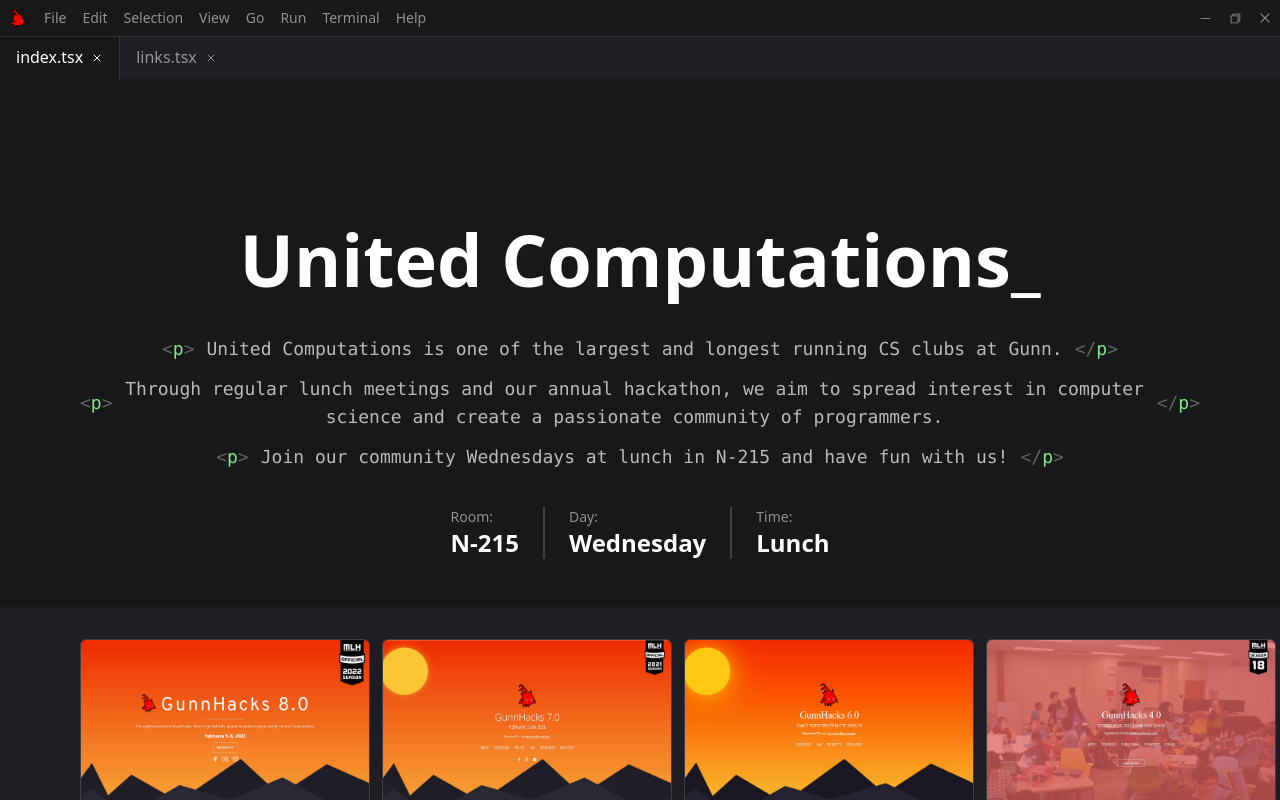
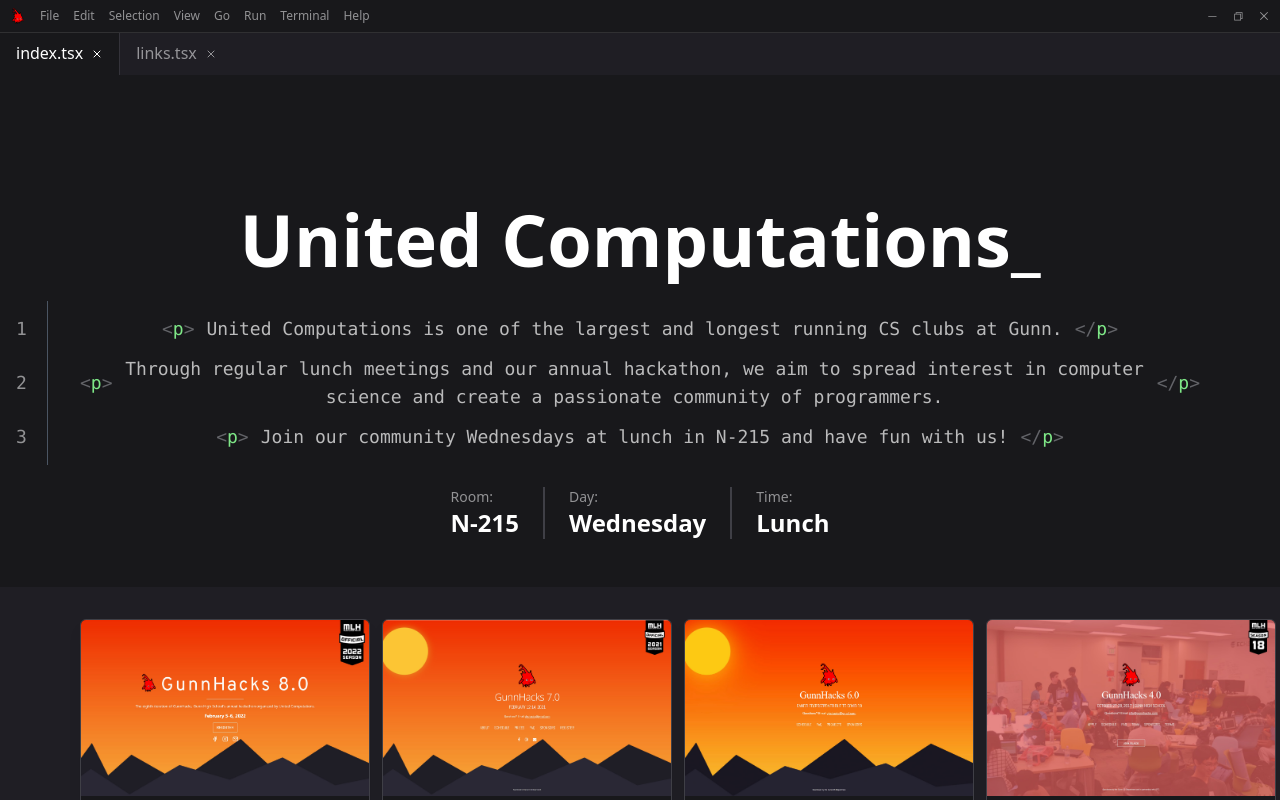
Before and after one commit to united-computations/united-computations.github.io, a Next.js app: page / in a window 1280 px wide. Shown: the top 800 px of the page. Built offline with nearby package versions, Linux system fonts and the light colour scheme.

Commit message:
Make header smaller, add hacky line numbers

```diff
--- a/components/Header.tsx
+++ b/components/Header.tsx
@@ -4,21 +4,21 @@
 // The code-editor-inspired header section on the home page.
 export default function Header() {
     return (
-        <section className="container pt-36">
+        <section className="container relative pt-32">
             <h1 className="text-5xl md:text-6xl lg:text-7xl font-bold text-center mb-10">
                 United Computations
                 <span className="animate-blink">_</span>
             </h1>
 
             <div className="flex flex-col gap-3 mb-9 mx-auto">
-                <CodeText>
+                <CodeText index={1}>
                     United Computations is one of the largest and longest running CS clubs at Gunn.
                 </CodeText>
-                <CodeText>
+                <CodeText index={2}>
                     Through regular lunch meetings and our annual hackathon, we aim to spread interest in computer science and create a
                     passionate community of programmers.
                 </CodeText>
-                <CodeText>
+                <CodeText index={3}>
                     Join our community Wednesdays at lunch in N-215 and have fun with us!
                 </CodeText>
             </div>
@@ -41,9 +41,10 @@
     )
 }
 
-function CodeText(props: {children: ReactNode}) {
+function CodeText(props: {index: number, children: ReactNode}) {
     return (
         <p className="text-lg text-center font-mono flex gap-3 items-center justify-center">
+            <code className="absolute left-4 text-secondary py-3.5 pr-5 lg:border-r lg:border-gray-600">{props.index}</code>
             <code className="hidden md:block text-gray-300/40">
                 {'<'}<span className="text-[#7ee787]">p</span>{'>'}
             </code>
--- a/components/Nav.tsx
+++ b/components/Nav.tsx
@@ -8,8 +8,8 @@
 export default function Nav() {
     return (
         <header>
-            <div className="text-sm border-b border-secondary/10 text-secondary p-2 flex gap-4 items-center">
-                <img src="/lambda.png" className="h-5 w-5" alt="Lambda" />
+            <div className="text-xs border-b border-secondary/10 text-secondary px-2.5 py-2 flex gap-3.5 items-center">
+                <img src="/lambda.png" className="h-4 w-4" alt="Lambda" />
                 <span>File</span>
                 <span>Edit</span>
                 <span>Selection</span>
```
